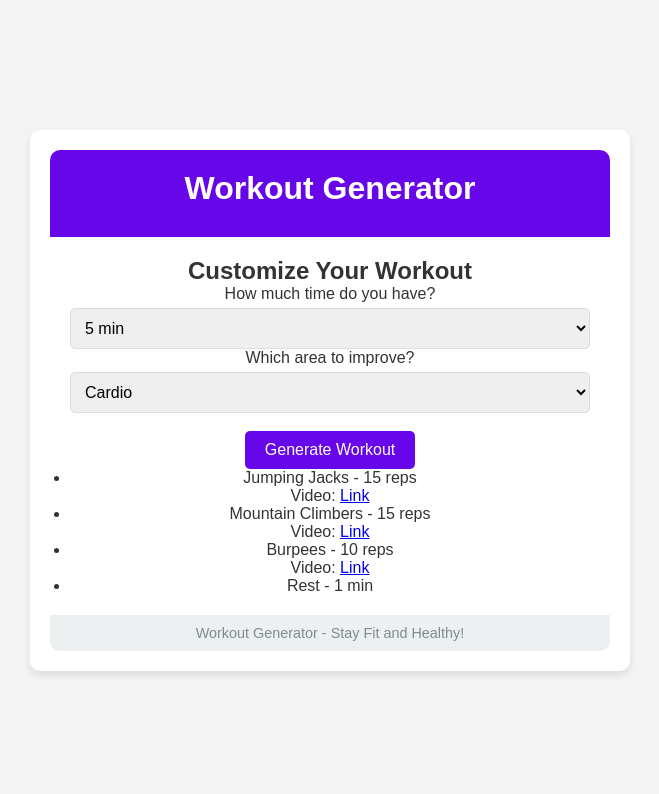
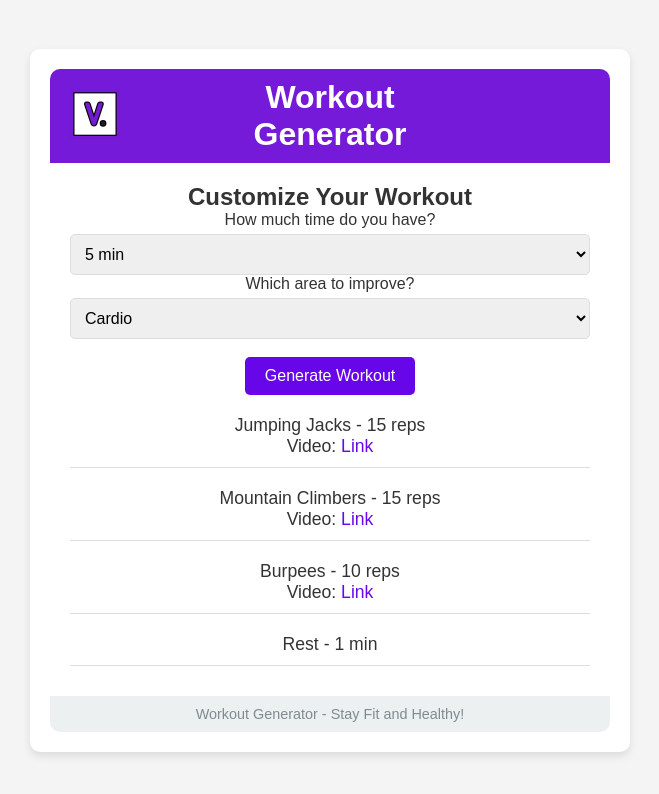
Before and after one commit to Timofeev-Pavel/PHE_VISST_WORKOUT_GENERATOR, a plain HTML site: page index.html in a window 1280 px wide. Both pictures are taken after a click on the button "Generate Workout". Shown: the whole page, without its empty margins (310-969 px from the left). Drawn offline with Linux system fonts and the light colour scheme.

Commit message:
Logo addition

```diff
--- a/index.html
+++ b/index.html
@@ -9,6 +9,9 @@
 <body>
     <div class="container">
         <header>
+            <div class="logo">
+                <img src="logo.png" alt="VISST Logo">
+            </div>
             <h1>Workout Generator</h1>
         </header>
         <main>
@@ -29,7 +32,7 @@
             </select>
             <br><br>
             <button onclick="generateWorkout()">Generate Workout</button>
-                <div id="workout"></div>
+            <div id="workout" class="workout-list"></div>
         </main>
         <footer>
             <p>Workout Generator - Stay Fit and Healthy!</p>
--- a/style.css
+++ b/style.css
@@ -27,19 +27,29 @@ body {
 }
 
 header {
-    background-color: #6706e9;
+    background-color: #751ad9;
     color: white;
     padding: 20px;
     border-radius: 10px 10px 0 0;
+    display: flex;
+    align-items: center;
+    position: relative; /* Allows positioning of title */
+}
+
+header .logo {
+    flex: 0 0 auto; /* Prevent logo from growing */
+}
+
+header .logo img {
+    height: 50px; /* Adjust as needed */
 }
 
 header h1 {
     font-size: 2rem;
-    margin-bottom: 10px;
-}
-
-header p {
-    font-size: 1rem;
+    margin: 0;
+    position: absolute; /* Absolute positioning */
+    left: 50%; /* Center horizontally */
+    transform: translateX(-50%); /* Adjust for centering */
 }
 
 main {
@@ -80,11 +90,25 @@ button:hover {
     background-color: #5a05c8;
 }
 
-.workout {
-    margin-top: 20px;
-    font-size: 1.2rem;
-    color: #333;
-    text-align: left;
+.workout-list ul {
+    list-style-type: none; /* Remove default list bullets */
+    padding: 0;
+}
+
+.workout-list li {
+    font-size: 1.1rem; /* Slightly larger text for better readability */
+    margin: 10px 0; /* Space between items */
+    padding: 10px;
+    border-bottom: 1px solid #ddd; /* Light border between items */
+}
+
+.workout-list a {
+    color: #6706e9; /* Matching link color with the header */
+    text-decoration: none; /* Remove underline */
+}
+
+.workout-list a:hover {
+    text-decoration: underline; /* Underline on hover */
 }
 
 footer {
```
Also changed, not shown: logo.png (added). Lines whose indentation alone changed are shown as unchanged.
